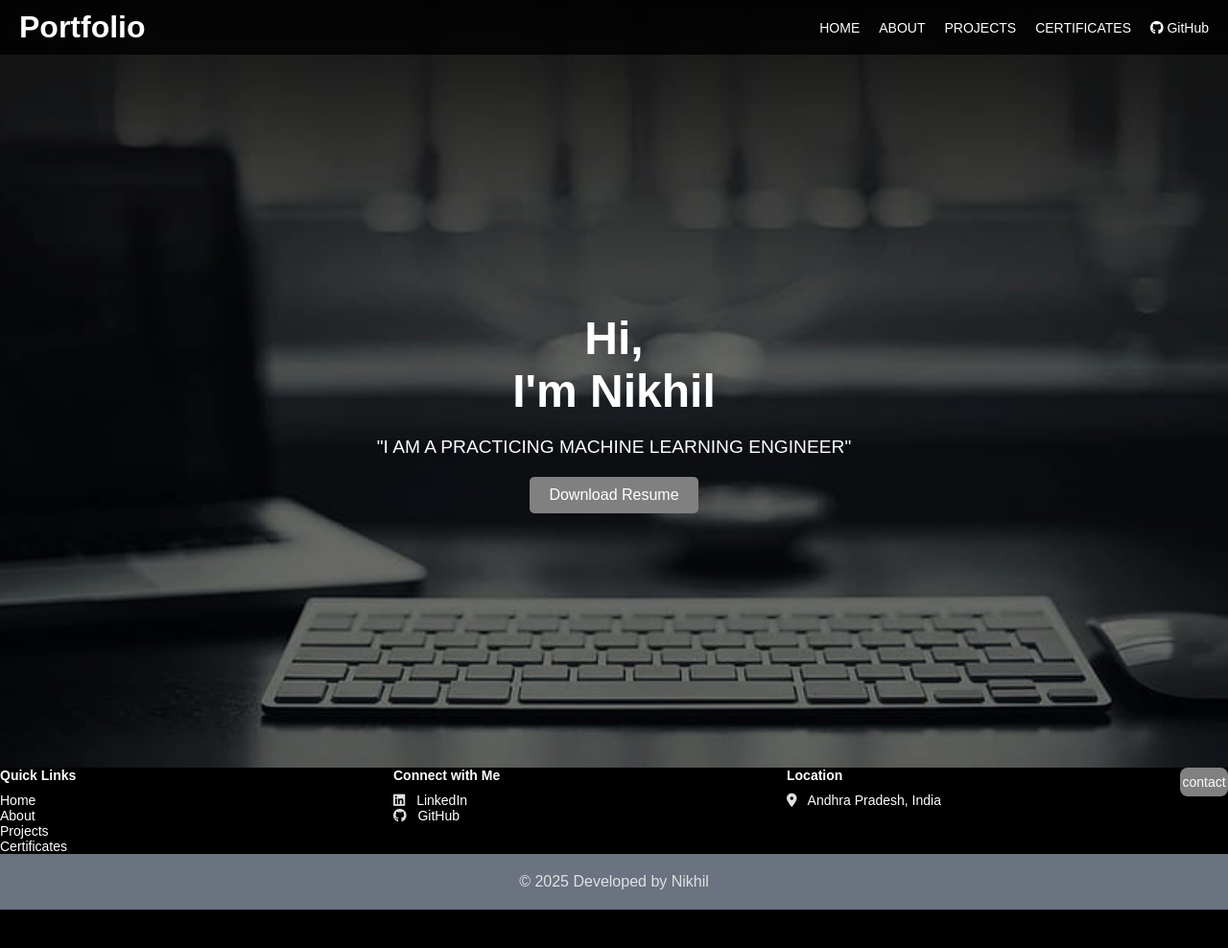
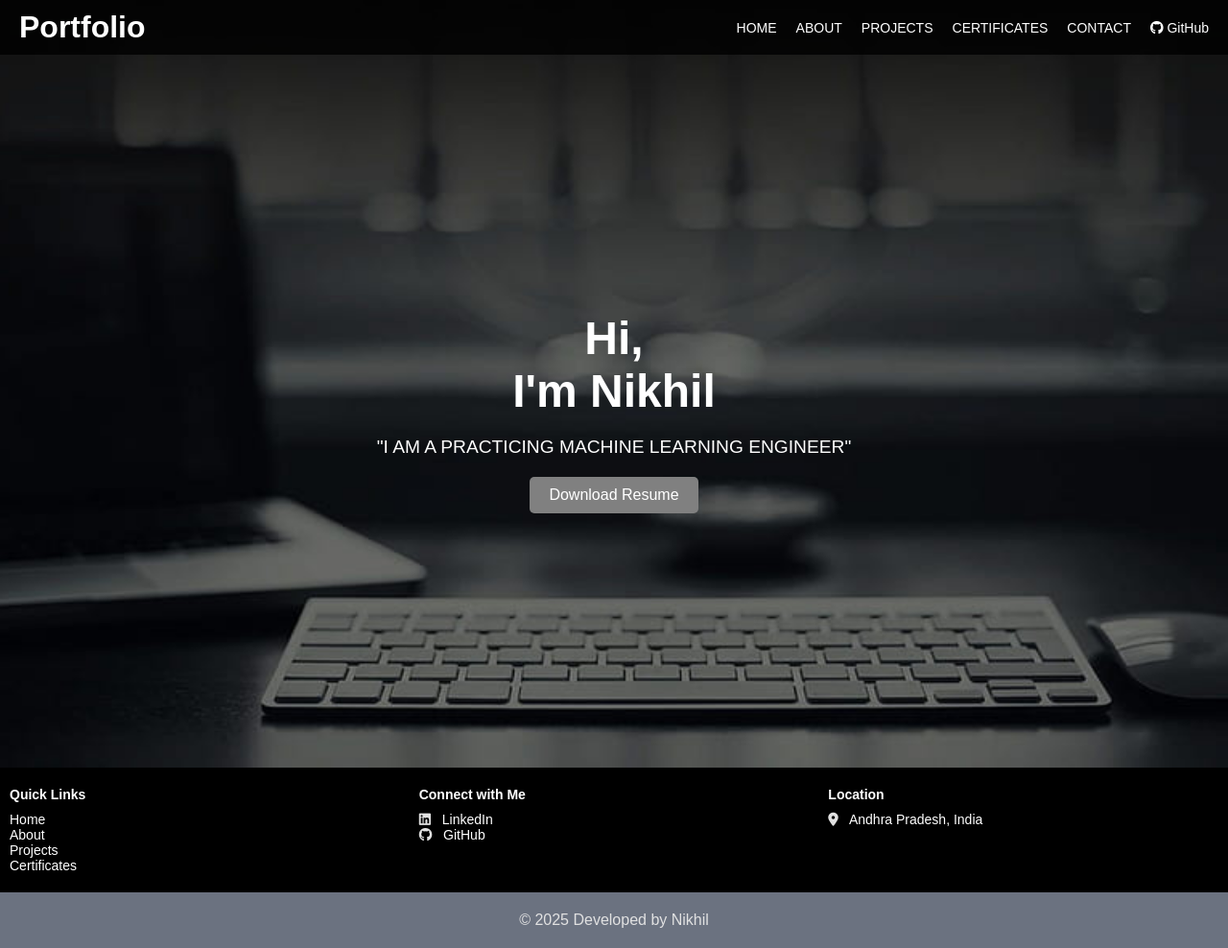
Before and after one commit to nikhiltharlada/helloportfolionikhil, a plain HTML site: page index.html in a window 1280 px wide. Shown: the whole page at 96% size. Before the commit the page ends 948 px from the top, so only its background shows below. Drawn offline with Linux system fonts and the light colour scheme.

Commit message:
change20

```diff
--- a/index.css
+++ b/index.css
@@ -109,7 +109,7 @@ footer {
   flex-wrap: wrap;
   gap: 20px;
   width: 100%;
-}
+  padding: 20px 10px;}
 
 .footer__head div {
   flex: 1 1 200px;
--- a/index.html
+++ b/index.html
@@ -20,6 +20,7 @@
       <li><a href="about.html">ABOUT</a></li>
       <li><a href="projects.html">PROJECTS</a></li>
       <li><a href="ceritificates.html">CERTIFICATES</a></li>
+      <li><a href="contact.html">CONTACT</a></li>
 
       <li><a href="https://github.com/nikhiltharlada" target="_blank" class="github-link"><i class="fab fa-github"></i>
           GitHub</a></li>
@@ -54,7 +55,6 @@
       <h4>Location</h4>
             <p><i class="fa-solid fa-location-dot"></i> Andhra Pradesh, India</p>
     </div>
-    <Button class="contact-button"><a href="contact.html">contact</a></Button>
   </div>
   <footer>
     <p>© 2025 Developed by Nikhil</p>
```
